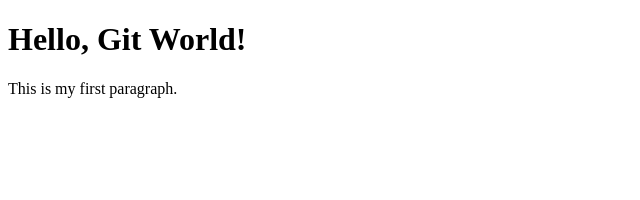
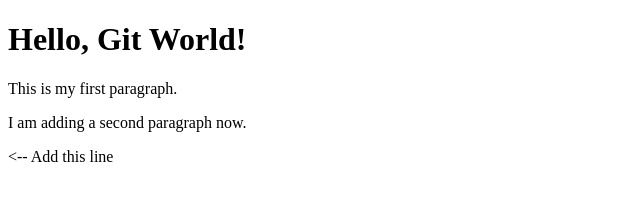
Before and after one commit to DevaVarshith/test_demo, a plain HTML site: page index.html in a window 1280 px wide. Shown: the whole page, without its empty margins (0-640 px from the left). Drawn offline with Linux system fonts and the light colour scheme.

Commit message:
commiting file text

```diff
--- a/index.html
+++ b/index.html
@@ -6,5 +6,6 @@
 <body>
     <h1>Hello, Git World!</h1>
     <p>This is my first paragraph.</p>
+    <p>I am adding a second paragraph now.</p> <-- Add this line
 </body>
 </html>
```
Also changed, not shown: demo.txt (added).
